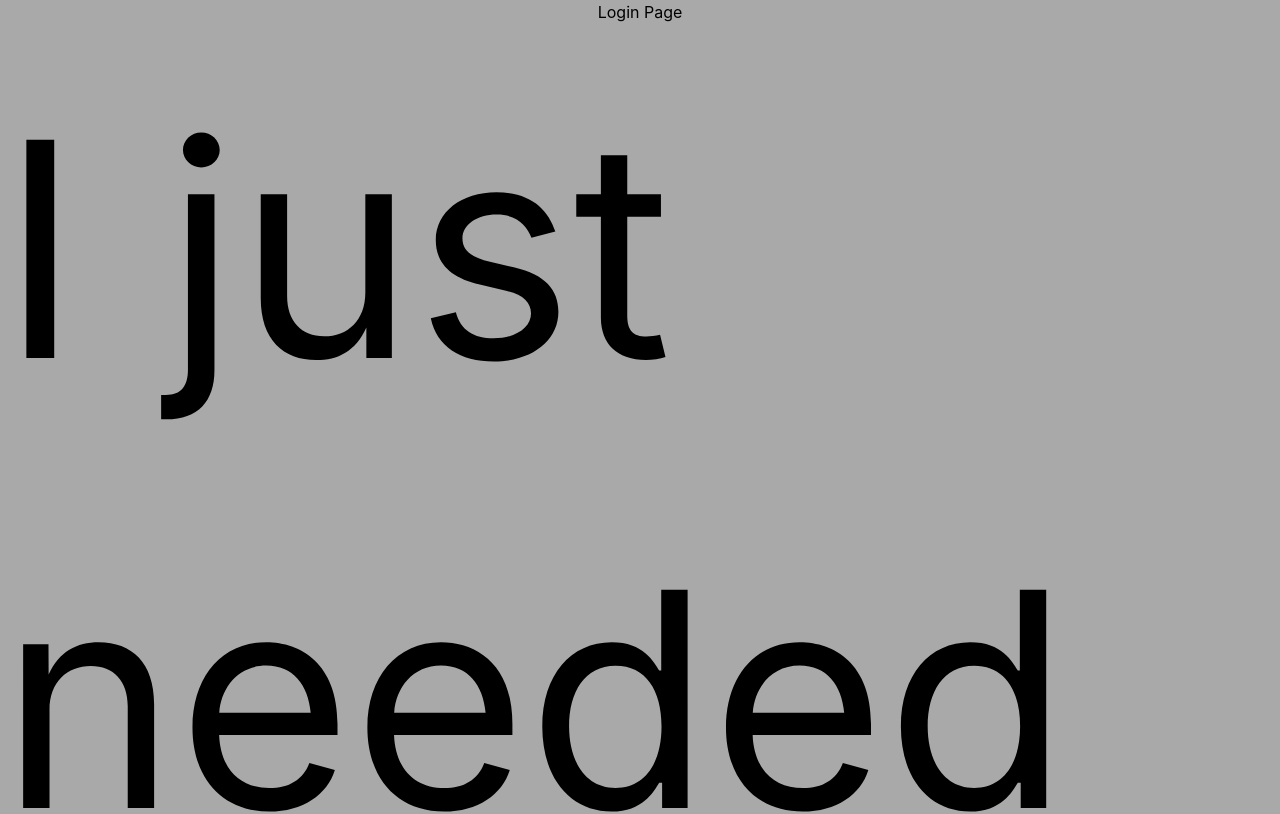
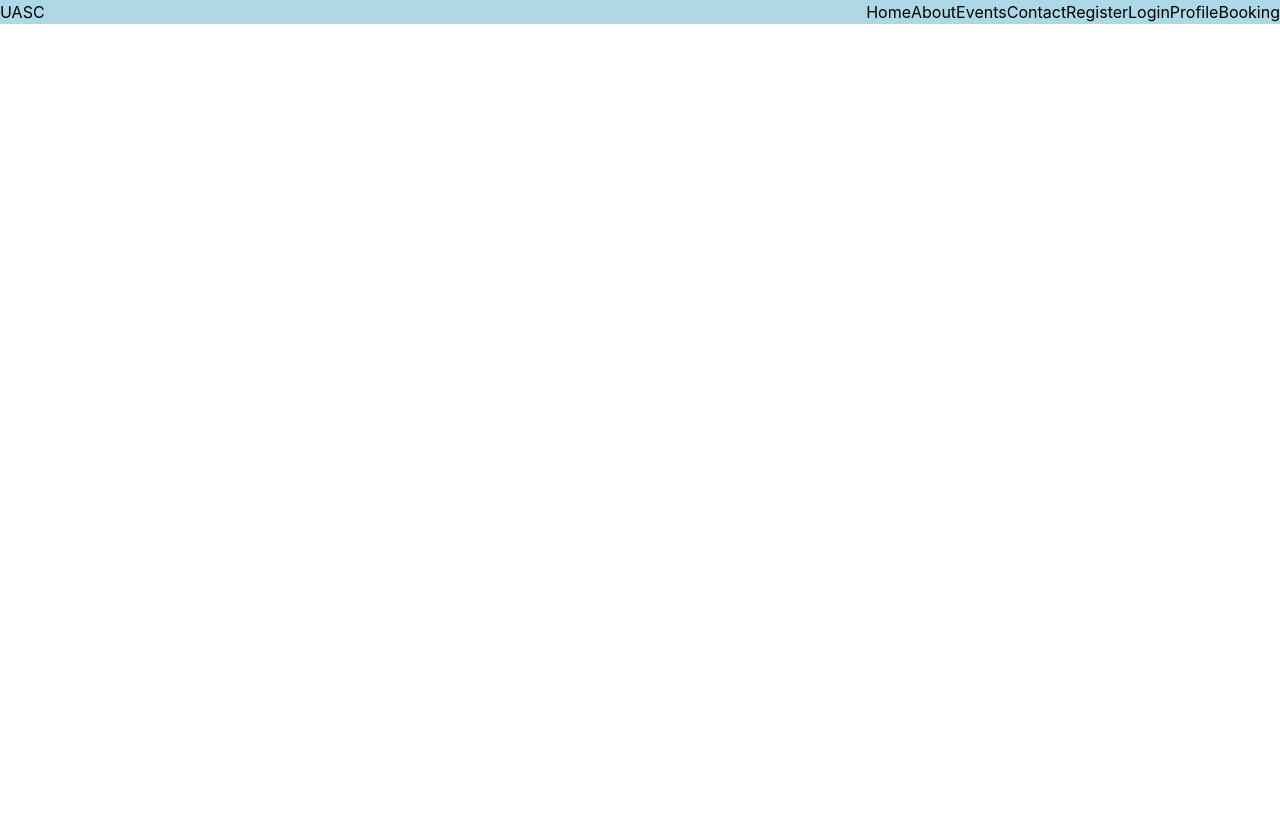
Before and after one commit to UoaWDCC/uasc-web, a React (Create React App) app in the folder frontend/: page /login in a window 1280 px wide. Shown: the top 814 px of the page. Built offline with nearby package versions, Linux system fonts and the light colour scheme.

Commit message:
feat: Added logic to only hide/show the navbar when on the home page

```diff
--- a/frontend/src/App.js
+++ b/frontend/src/App.js
@@ -37,11 +37,6 @@ function App() {
                 </Routes>
               </div>
             </div>
-            <div>
-              <h1 style={{ fontSize: "300px" }}>
-                I just needed to add this so I could test scrolling
-              </h1>
-            </div>
           </Router>
         </ThemeProvider>
       </div>
--- a/frontend/src/components/Navbar.js
+++ b/frontend/src/components/Navbar.js
@@ -1,5 +1,5 @@
-import { useEffect, useState, useRef } from "react";
-import { Link } from "react-router-dom";
+import { useEffect, useState } from "react";
+import { Link, useLocation } from "react-router-dom";
 
 const navbarStyles = {
   display: "flex",
@@ -12,34 +12,39 @@ const navbarStyles = {
 };
 
 const Navbar = () => {
-  const [isVisible, setIsVisible] = useState(false);
-  const navRef = useRef();
+  const homeLocation = "/";
+  const pageLocation = useLocation().pathname;
+  const onHomePage = pageLocation === homeLocation;
+  const [isVisible, setIsVisible] = useState(!onHomePage);
 
   useEffect(() => {
+    if (!onHomePage) {
+      setIsVisible(true);
+      return;
+    }
+
+    setIsVisible(false);
+
     const handleScroll = () => {
       const currentScrollPos = window.scrollY;
-      const navbarHeight = navRef.current.getBoundingClientRect().height;
-      currentScrollPos > navbarHeight
+      const proportionOfWindowHeight = window.innerHeight * 0.3;
+      currentScrollPos > proportionOfWindowHeight
         ? setIsVisible(true)
         : setIsVisible(false);
     };
 
     window.addEventListener("scroll", handleScroll);
 
-    // remove event listener after effect has run and before component unmounts
-    return () => {
-      window.removeEventListener("scroll", handleScroll);
-    };
-  }, []);
+    return () => window.removeEventListener("scroll", handleScroll);
+  }, [pageLocation]);
 
   return (
     <nav
-      ref={navRef}
       className="navbar"
       style={
         isVisible
           ? { ...navbarStyles, opacity: "1" }
-          : { ...navbarStyles, opacity: "0" }
+          : { ...navbarStyles, opacity: "0", pointerEvents: "none" }
       }
     >
       <h1> UASC </h1>
--- a/frontend/src/pages/Home.js
+++ b/frontend/src/pages/Home.js
@@ -3,6 +3,7 @@ import { Typography } from "@mui/material";
 
 const Home = () => {
   return (
+    <>
       <div>
         <img src={logo} alt="uasc-logo-large" />
         <Typography
@@ -16,6 +17,12 @@ const Home = () => {
           University of Auckland Snowsports Club
         </Typography>
       </div>
+      <div>
+        <h1 style={{ fontSize: "300px" }}>
+          I just needed to add this so I could test scrolling
+        </h1>
+      </div>
+    </>
   );
 };
 
```
Lines whose indentation alone changed are shown as unchanged.
